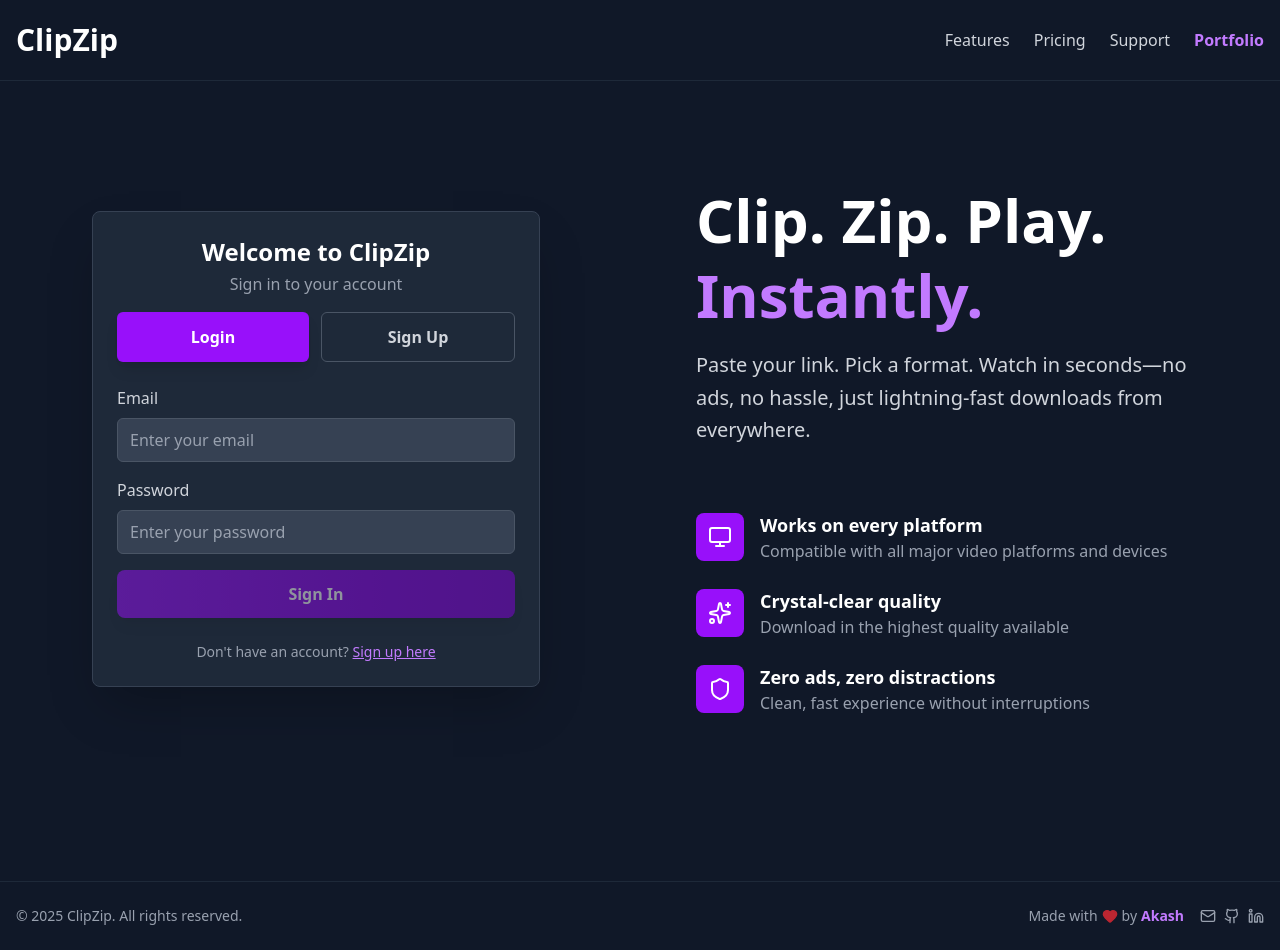
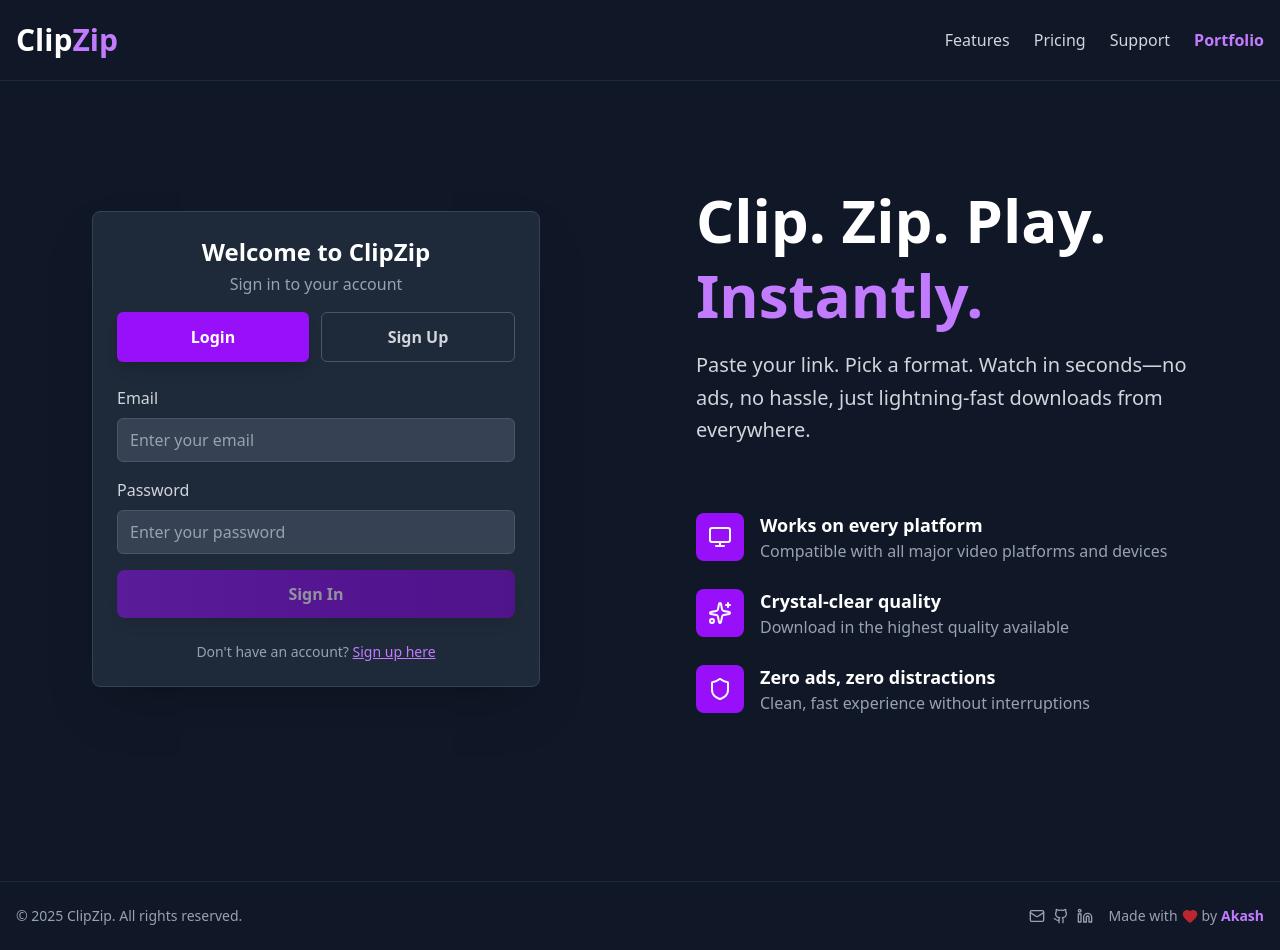
Before and after one commit to Kallem-Akash/ClipZip-Frontend, a React (Vite) app: page /#/ in a window 1280 px wide. Built offline with nearby package versions, Linux system fonts and the light colour scheme.

Commit message:
footer updated

```diff
--- a/src/components/Footer.jsx
+++ b/src/components/Footer.jsx
@@ -26,7 +26,36 @@ const Footer = () => {
 
           <div className="text-center md:text-right flex-shrink-0">
             <p className="flex items-center justify-center md:justify-end space-x-1 whitespace-nowrap">
-              <span>Made with</span>
+              {/* Social Media Icons - After branding */}
+              <span className="ml-3 flex items-center space-x-2 flex-shrink-0">
+                <a
+                  href="mailto:akashgoud018@gmail.com"
+                  className="text-gray-400 hover:text-blue-400 transition-colors"
+                  aria-label="Send Email"
+                >
+                  <Mail className="w-4 h-4 flex-shrink-0" />
+                </a>
+                <a
+                  href="https://github.com/Kallem-Akash"
+                  target="_blank"
+                  rel="noopener noreferrer"
+                  className="text-gray-400 hover:text-white transition-colors"
+                  aria-label="GitHub"
+                >
+                  <Github className="w-4 h-4 flex-shrink-0" />
+                </a>
+                <a
+                  href="https://www.linkedin.com/in/kallemakash/"
+                  target="_blank"
+                  rel="noopener noreferrer"
+                  className="text-gray-400 hover:text-blue-400 transition-colors"
+                  aria-label="LinkedIn"
+                >
+                  <Linkedin className="w-4 h-4 flex-shrink-0" />
+                </a>
+              </span>
+
+              <span className="pl-3">Made with</span>
               <Heart className="w-4 h-4 text-red-500 fill-current animate-pulse flex-shrink-0" />
               <span>by</span>
               <a
@@ -37,36 +66,7 @@ const Footer = () => {
               >
                 Akash
               </a>
-              {/* Social Media Icons - After branding */}
-              <span className="ml-3 flex items-center space-x-2 flex-shrink-0">
-              <a
-              href="mailto:akashgoud018@gmail.com"
-              className="text-gray-400 hover:text-blue-400 transition-colors"
-              aria-label="Send Email"
-              >
-                  <Mail className="w-4 h-4 flex-shrink-0" />
-              </a>
 
-                <a
-                  href="https://github.com/AkashAkki018"
-                  target="_blank"
-                  rel="noopener noreferrer"
-                  className="text-gray-400 hover:text-white transition-colors"
-                  aria-label="GitHub"
-                >
-                  <Github className="w-4 h-4 flex-shrink-0" />
-                </a>
-                <a
-                  href="https://www.linkedin.com/in/kallemakash018/"
-                  target="_blank"
-                  rel="noopener noreferrer"
-                  className="text-gray-400 hover:text-blue-400 transition-colors"
-                  aria-label="LinkedIn"
-                >
-                  <Linkedin className="w-4 h-4 flex-shrink-0" />
-                </a>
-
-              </span>
             </p>
           </div>
         </div>
--- a/src/components/Header.jsx
+++ b/src/components/Header.jsx
@@ -9,7 +9,7 @@ const Header = () => {
       <div className="max-w-7xl mx-auto px-4 py-4">
         <div className="flex items-center justify-between w-full" style={{ minHeight: "48px" }}>
           <div className="flex items-center space-x-2" style={{ flexShrink: 0 }}>
-            <h2 className="text-2xl sm:text-3xl font-bold text-white">ClipZip</h2>
+            <h2 className="text-2xl sm:text-3xl font-bold text-white">Clip<span className="text-purple-400">Zip</span></h2>
           </div>
 
           {/* Desktop Navigation */}
@@ -24,7 +24,7 @@ const Header = () => {
               Support
             </a>
             <a
-              href=""
+              href="#"
               target="_blank"
               rel="noopener noreferrer"
               className="text-purple-400 hover:text-purple-300 transition-colors font-semibold"
--- a/src/pages/VideoDownloader.jsx
+++ b/src/pages/VideoDownloader.jsx
@@ -131,7 +131,7 @@ const VideoDownloader = () => {
             </h2>
             <div className="flex items-center space-x-4 sm:space-x-6" style={{ flexShrink: 0 }}>
               <a
-                href="https://your-portfolio.com"
+                href=""
                 target="_blank"
                 rel="noopener noreferrer"
                 className="text-purple-400 hover:text-purple-300 transition-colors font-semibold text-sm sm:text-base"
```
